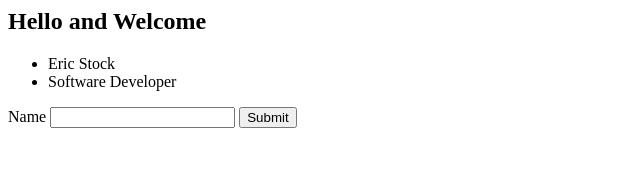
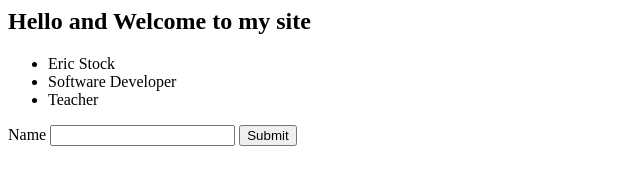
Before and after one commit to UnusualFrog/TestWebsite, a plain HTML site: page index.html in a window 1280 px wide. Shown: the whole page, without its empty margins (0-640 px from the left). Drawn offline with Linux system fonts and the light colour scheme.

Commit message:
Modified text in the main web page

```diff
--- a/index.html
+++ b/index.html
@@ -5,10 +5,11 @@
 </head>
 
 <body>
-    <h2>Hello and Welcome</h2>
+    <h2>Hello and Welcome to my site</h2>
     <ul>
         <li>Eric Stock</li>
         <li>Software Developer</li>
+        <li>Teacher</li>
     </ul>
 
     <form action="./welcome.html">
```
